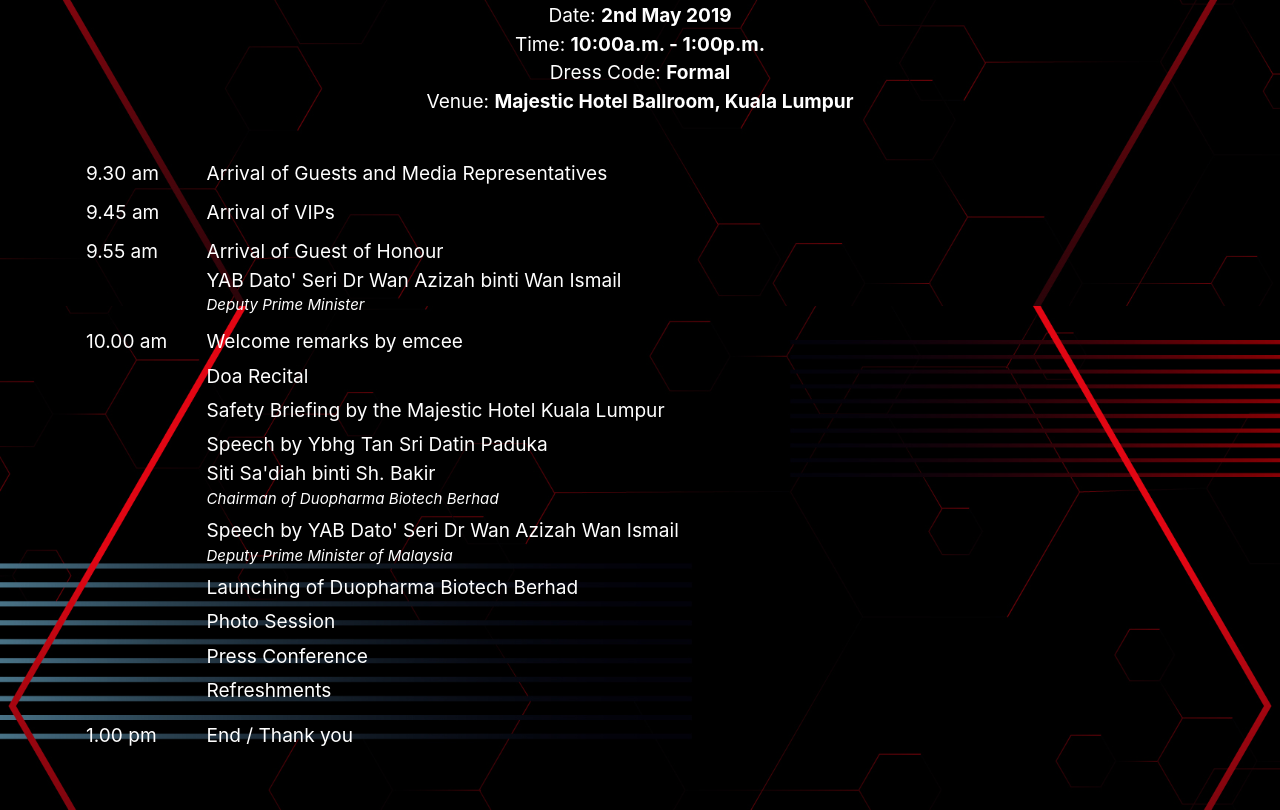
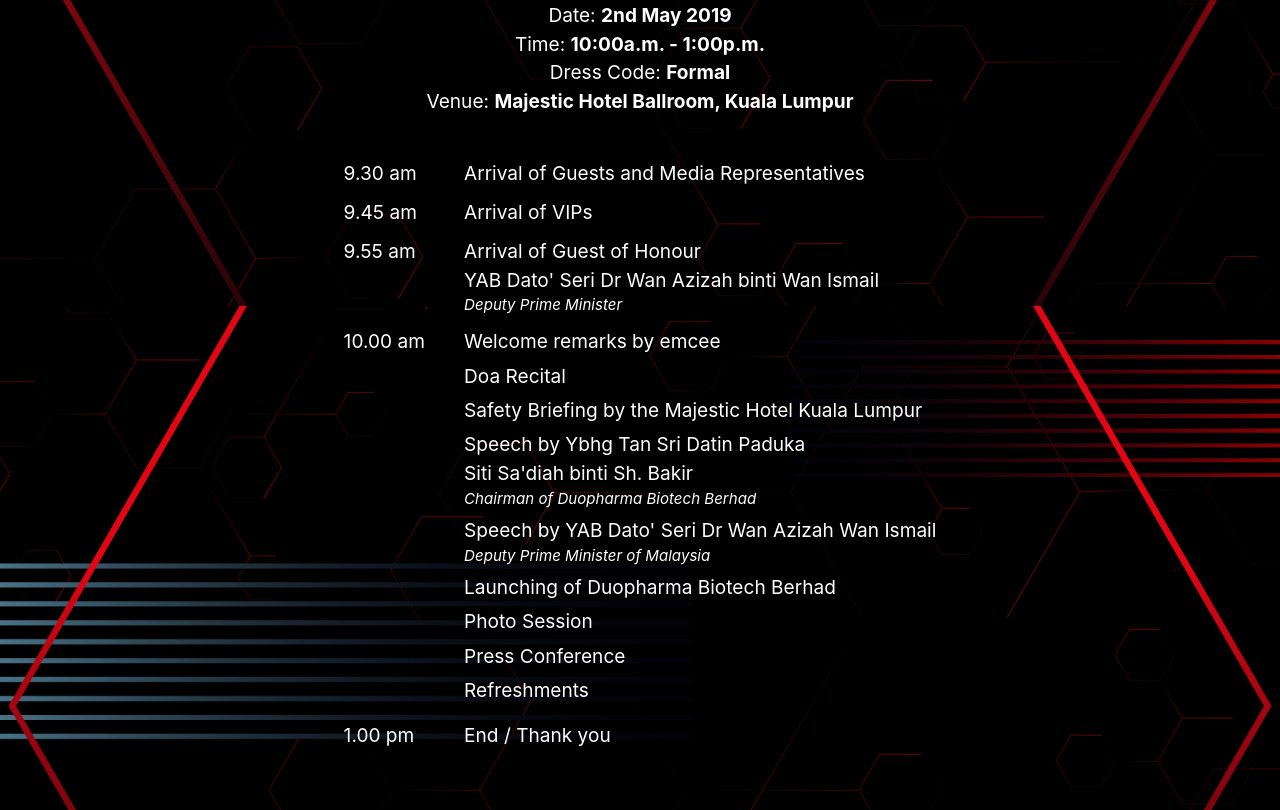
Before and after one commit to celestialbunny/evolve, a plain HTML site: page index.html in a window 1280 px wide. Shown: the part 494-1304 px from the top of the page. Drawn offline with Linux system fonts and the light colour scheme.

Commit message:
centerize the table to center

```diff
--- a/index.html
+++ b/index.html
@@ -41,7 +41,8 @@
                         <span class="emphasis">Majestic Hotel Ballroom, Kuala Lumpur</span>
                     </div>
                 </div>
-                <table>
+                <div class="container-fluid">
+                    <table class="schedule">
                         <tr>
                             <td>9.30 am</td>
                             <td>Arrival of Guests and Media Representatives</td>
@@ -105,6 +106,7 @@
                             <td>End / Thank you</td>
                         </tr>
                     </table>
+                </div>
                 <div class="rsvp">
                     <img src="./images/landing_section.png" alt="form-section" class="form-section-header">
                     <iframe
--- a/stylesheets/style.css
+++ b/stylesheets/style.css
@@ -55,6 +55,10 @@ td {
 
 .form-section-header {
     transform: scale(1.2);
+}
+
+.schedule {
+    margin: auto;
 }
 
 @media only screen and (min-width: 576px) {
```
Lines whose indentation alone changed are shown as unchanged.
